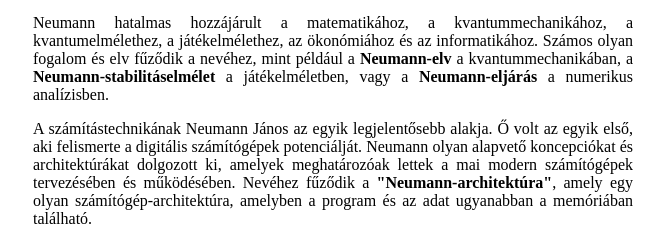
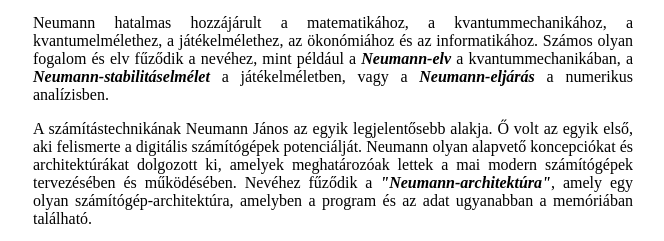
Before and after one commit to vaydominika/webtechnologia, a plain HTML site: page gyakorlat-3/index.html in a window 1280 px wide. Shown: the part 1011-1252 px from the top of the page, 307-971 px from the left. Drawn offline with Linux system fonts and the light colour scheme.

Commit message:
fix: <i> tag

```diff
--- a/gyakorlat-3/index.html
+++ b/gyakorlat-3/index.html
@@ -35,8 +35,8 @@
             </ul>
         </div>
     </div>
-    <p>Neumann hatalmas hozzájárult a matematikához, a kvantummechanikához, a kvantumelmélethez, a játékelmélethez, az ökonómiához és az informatikához. Számos olyan fogalom és elv fűződik a nevéhez, mint például a <b>Neumann-elv</b> a kvantummechanikában, a <b>Neumann-stabilitáselmélet</b> a játékelméletben, vagy a <b>Neumann-eljárás</b> a numerikus analízisben.</p>
-    <p>A számítástechnikának Neumann János az egyik legjelentősebb alakja. Ő volt az egyik első, aki felismerte a digitális számítógépek potenciálját. Neumann olyan alapvető koncepciókat és architektúrákat dolgozott ki, amelyek meghatározóak lettek a mai modern számítógépek tervezésében és működésében. Nevéhez fűződik a <b>"Neumann-architektúra"</b>, amely egy olyan számítógép-architektúra, amelyben a program és az adat ugyanabban a memóriában található.</p>
+    <p>Neumann hatalmas hozzájárult a matematikához, a kvantummechanikához, a kvantumelmélethez, a játékelmélethez, az ökonómiához és az informatikához. Számos olyan fogalom és elv fűződik a nevéhez, mint például a <b><i>Neumann-elv</i></b> a kvantummechanikában, a <b><i>Neumann-stabilitáselmélet</i></b> a játékelméletben, vagy a <b><i>Neumann-eljárás</i></b> a numerikus analízisben.</p>
+    <p>A számítástechnikának Neumann János az egyik legjelentősebb alakja. Ő volt az egyik első, aki felismerte a digitális számítógépek potenciálját. Neumann olyan alapvető koncepciókat és architektúrákat dolgozott ki, amelyek meghatározóak lettek a mai modern számítógépek tervezésében és működésében. Nevéhez fűződik a <b><i>"Neumann-architektúra"</i></b>, amely egy olyan számítógép-architektúra, amelyben a program és az adat ugyanabban a memóriában található.</p>
     <p>Neumann János rendkívül sokoldalú tudós volt, és kutatásai óriási hatást gyakoroltak az informatikára, a matematikára és a tudomány egyéb területeire. Munkássága és öröksége a mai napig hatással van a modern tudományos és technológiai fejlesztésekre.</p>
 </body>
 </html>
```
